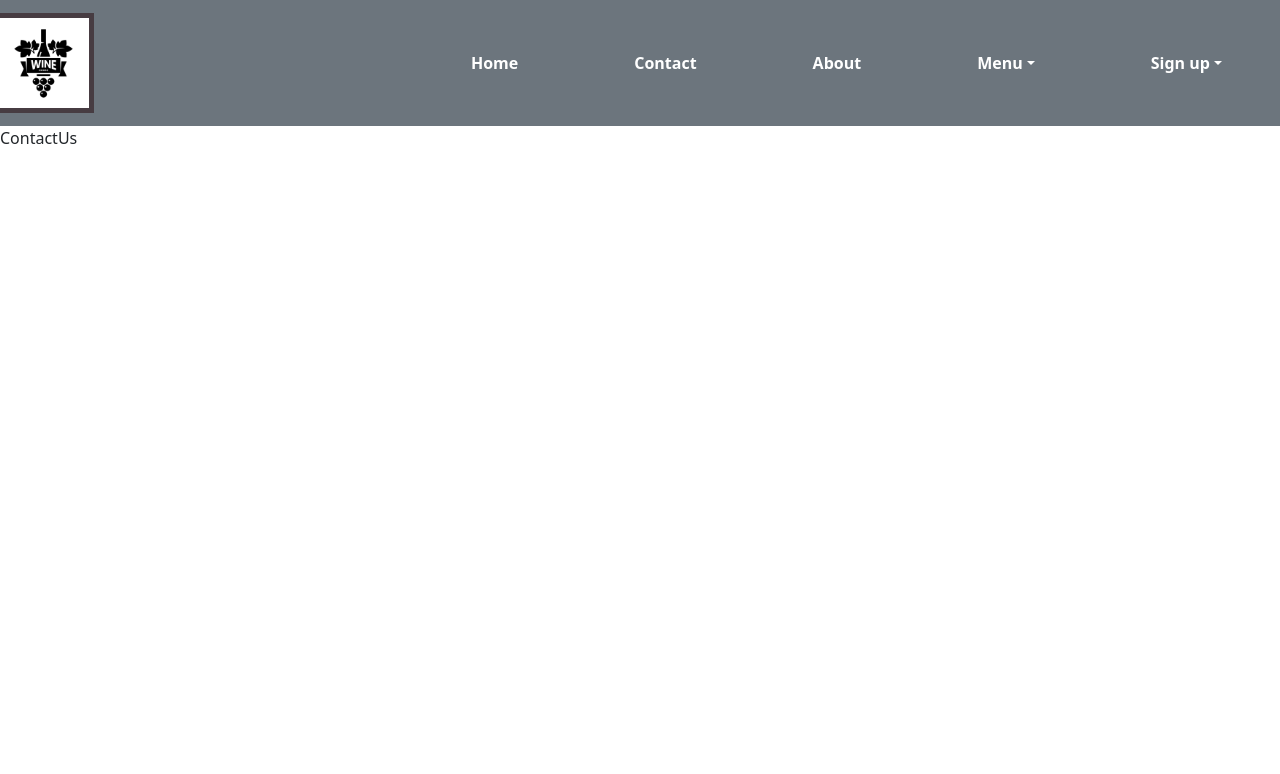
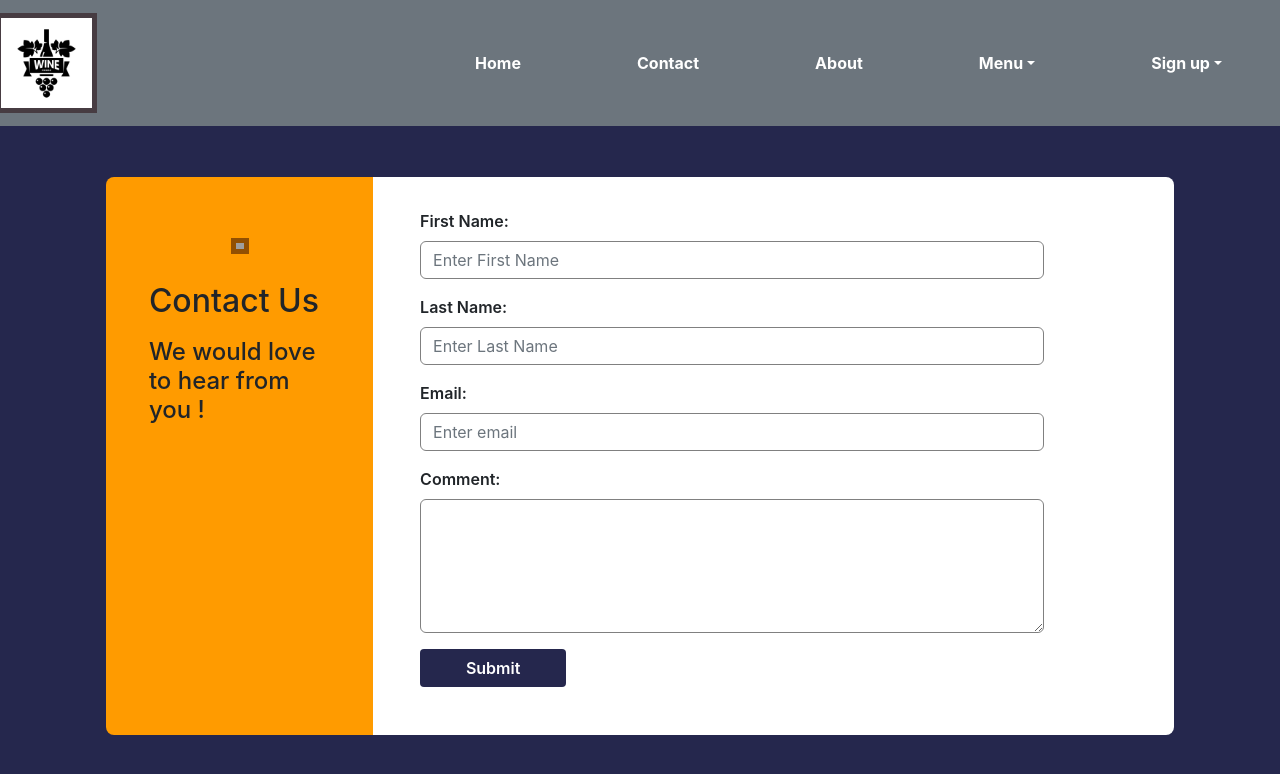
Before and after one commit to Sibongile26/Wine, a React (Vite) app: page /contact in a window 1280 px wide. Shown: the top 774 px of the page. Built offline with nearby package versions, Linux system fonts and the light colour scheme; grey boxes are pictures that could not be loaded.

Commit message:
add contactUs.jsx

```diff
--- a/index.html
+++ b/index.html
@@ -11,6 +11,10 @@
   integrity="sha384-rbsA2VBKQhggwzxH7pPCaAqO46MgnOM80zW1RWuH61DGLwZJEdK2Kadq2F9CUG65"
   crossorigin="anonymous"
 />
+
+<link href="//maxcdn.bootstrapcdn.com/bootstrap/4.1.1/css/bootstrap.min.css" rel="stylesheet" id="bootstrap-css">
+<script src="//maxcdn.bootstrapcdn.com/bootstrap/4.1.1/js/bootstrap.min.js"></script>
+<script src="//cdnjs.cloudflare.com/ajax/libs/jquery/3.2.1/jquery.min.js"></script>
   </head>
   <body>
     <div id="root"></div>
--- a/src/pages/Contact.us.css
+++ b/src/pages/Contact.us.css
@@ -0,0 +1,40 @@
+body{
+    background-color: #25274d;
+}
+.contact{
+    padding: 4%;
+    height: 400px;
+}
+.col-md-3{
+    background: #ff9b00;
+    padding: 4%;
+    border-top-left-radius: 0.5rem;
+    border-bottom-left-radius: 0.5rem;
+}
+.contact-info{
+    margin-top:10%;
+}
+.contact-info img{
+    margin-bottom: 15%;
+}
+.contact-info h2{
+    margin-bottom: 10%;
+}
+.col-md-9{
+    background: #fff;
+    padding: 3%;
+    border-top-right-radius: 0.5rem;
+    border-bottom-right-radius: 0.5rem;
+}
+.contact-form label{
+    font-weight:600;
+}
+.contact-form button{
+    background: #25274d;
+    color: #fff;
+    font-weight: 600;
+    width: 25%;
+}
+.contact-form button:focus{
+    box-shadow:none;
+}
--- a/src/pages/ContactUs.jsx
+++ b/src/pages/ContactUs.jsx
@@ -1,13 +1,92 @@
-import React from 'react'
-import Header from '../components/Header'
+import React from "react";
+import Header from "../components/Header";
+import "./Contact.us.css";
 
 const ContactUs = () => {
-    return (
-        <div>
-            <Header/>
-            ContactUs
+  return (
+    <div>
+      <Header />
 
+      <div class="container contact">
+        <div class="row">
+          <div class="col-md-3">
+            <div class="contact-info">
+              <img
+                src="https://image.ibb.co/kUASdV/contact-image.png"
+                alt="image"
+              />
+              <h2>Contact Us</h2>
+              <h4>We would love to hear from you !</h4>
+            </div>
+          </div>
+          <div class="col-md-9">
+            <div class="contact-form">
+              <div class="form-group">
+                <label class="control-label col-sm-2" for="fname">
+                  First Name:
+                </label>
+                <div class="col-sm-10">
+                  <input
+                    type="text"
+                    class="form-control"
+                    id="fname"
+                    placeholder="Enter First Name"
+                    name="fname"
+                  />
+                </div>
+              </div>
+              <div class="form-group">
+                <label class="control-label col-sm-2" for="lname">
+                  Last Name:
+                </label>
+                <div class="col-sm-10">
+                  <input
+                    type="text"
+                    class="form-control"
+                    id="lname"
+                    placeholder="Enter Last Name"
+                    name="lname"
+                  />
+                </div>
+              </div>
+              <div class="form-group">
+                <label class="control-label col-sm-2" for="email">
+                  Email:
+                </label>
+                <div class="col-sm-10">
+                  <input
+                    type="email"
+                    class="form-control"
+                    id="email"
+                    placeholder="Enter email"
+                    name="email"
+                  />
+                </div>
+              </div>
+              <div class="form-group">
+                <label class="control-label col-sm-2" for="comment">
+                  Comment:
+                </label>
+                <div class="col-sm-10">
+                  <textarea
+                    class="form-control"
+                    rows="5"
+                    id="comment"
+                  ></textarea>
+                </div>
+              </div>
+              <div class="form-group">
+                <div class="col-sm-offset-2 col-sm-10">
+                  <button type="submit" class="btn btn-default">
+                    Submit
+                  </button>
+                </div>
+              </div>
+            </div>
+          </div>
         </div>
-    )
-}
-export default ContactUs
+      </div>
+    </div>
+  );
+};
+export default ContactUs;
```
